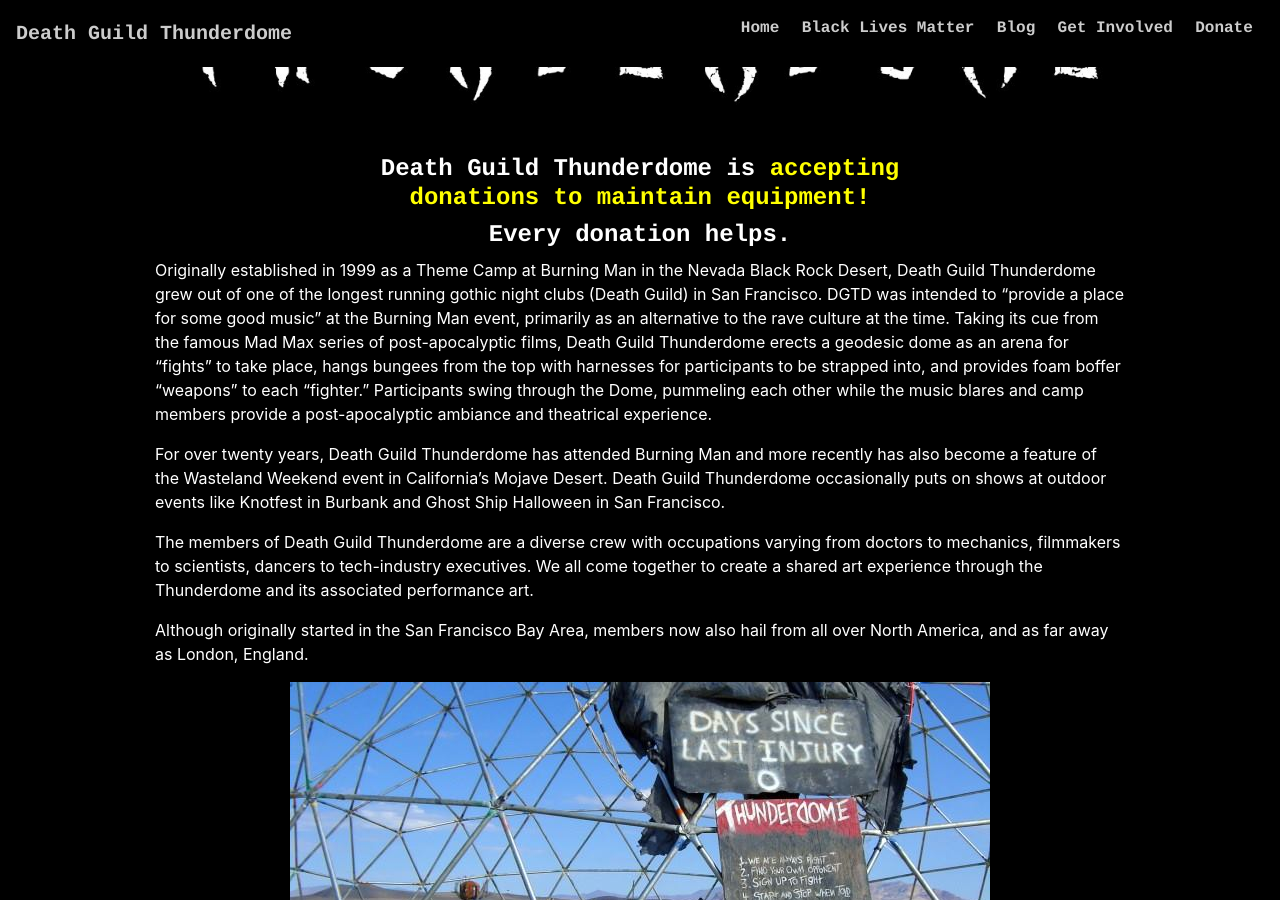
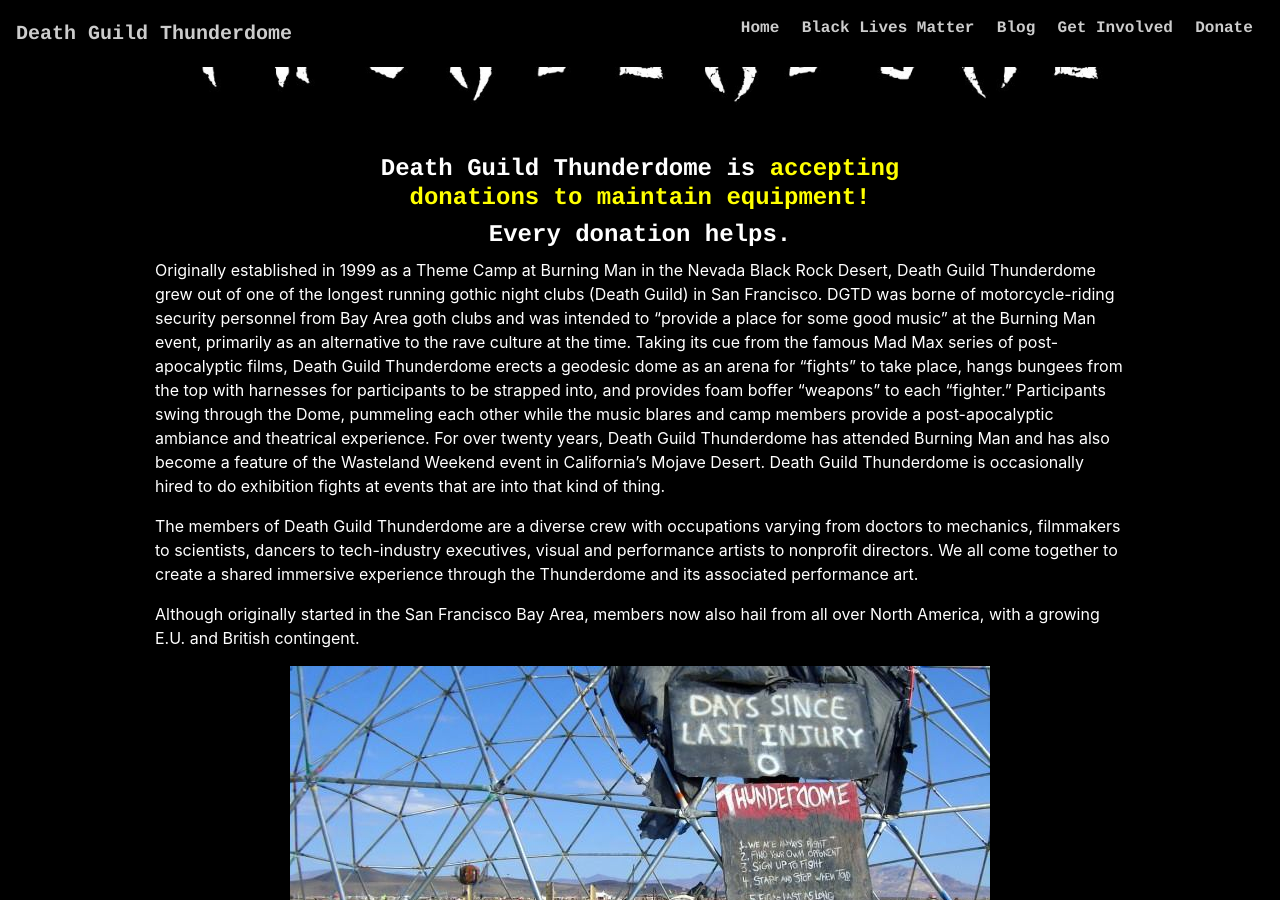
Before and after one commit to DeathGuildThunderdome/deathguildthunderdome.github.io, a Jekyll site: the page built from index.md, in a window 1280 px wide and 900 px high, scrolled down 299 px. Built offline with Jekyll 4.4.1, drawn with Linux system fonts in a browser that asks for light colours; nearby versions of some CDN libraries.

Commit message:
Update index.md
202 update for index

```diff
--- a/index.md
+++ b/index.md
@@ -15,13 +15,12 @@ permalink: /
 </div>
 </div>
 
-Originally established in 1999 as a Theme Camp at Burning Man in the Nevada Black Rock Desert, Death Guild Thunderdome grew out of one of the longest running gothic night clubs (Death Guild) in San Francisco. DGTD was intended to “provide a place for some good music” at the Burning Man event, primarily as an alternative to the rave culture at the time. Taking its cue from the famous Mad Max series of post-apocalyptic films, Death Guild Thunderdome erects a geodesic dome as an arena for “fights” to take place, hangs bungees from the top with harnesses for participants to be strapped into, and provides foam boffer “weapons” to each “fighter.” Participants swing through the Dome, pummeling each other while the music blares and camp members provide a post-apocalyptic ambiance and theatrical experience.
+Originally established in 1999 as a Theme Camp at Burning Man in the Nevada Black Rock Desert, Death Guild Thunderdome grew out of one of the longest running gothic night clubs (Death Guild) in San Francisco. DGTD was borne of motorcycle-riding security personnel from Bay Area goth clubs and was intended to “provide a place for some good music” at the Burning Man event, primarily as an alternative to the rave culture at the time. Taking its cue from the famous Mad Max series of post-apocalyptic films, Death Guild Thunderdome erects a geodesic dome as an arena for “fights” to take place, hangs bungees from the top with harnesses for participants to be strapped into, and provides foam boffer “weapons” to each “fighter.” Participants swing through the Dome, pummeling each other while the music blares and camp members provide a post-apocalyptic ambiance and theatrical experience.
+For over twenty years, Death Guild Thunderdome has attended Burning Man and has also become a feature of the Wasteland Weekend event in California’s Mojave Desert. Death Guild Thunderdome is occasionally hired to do exhibition fights at events that are into that kind of thing.
 
-For over twenty years, Death Guild Thunderdome has attended Burning Man and more recently has also become a feature of the Wasteland Weekend event in California’s Mojave Desert. Death Guild Thunderdome occasionally puts on shows at outdoor events like Knotfest in Burbank and Ghost Ship Halloween in San Francisco.
+The members of Death Guild Thunderdome are a diverse crew with occupations varying from doctors to mechanics, filmmakers to scientists, dancers to tech-industry executives, visual and performance artists to nonprofit directors. We all come together to create a shared immersive experience through the Thunderdome and its associated performance art.
 
-The members of Death Guild Thunderdome are a diverse crew with occupations varying from doctors to mechanics, filmmakers to scientists, dancers to tech-industry executives. We all come together to create a shared art experience through the Thunderdome and its associated performance art.
-
-Although originally started in the San Francisco Bay Area, members now also hail from all over North America, and as far away as London, England.
+Although originally started in the San Francisco Bay Area, members now also hail from all over North America, with a growing E.U. and British contingent.
 
 ![Photograph of the hand-painted Thunderdome Rules Sign on the side of a geodesic dome. In the background is flat playa with an art car, camps and mountains in the distance under a blue sky with small white clouds.](/assets/images/domesigns1.jpg){: .d-block .mx-auto .img-fluid }
 
```
